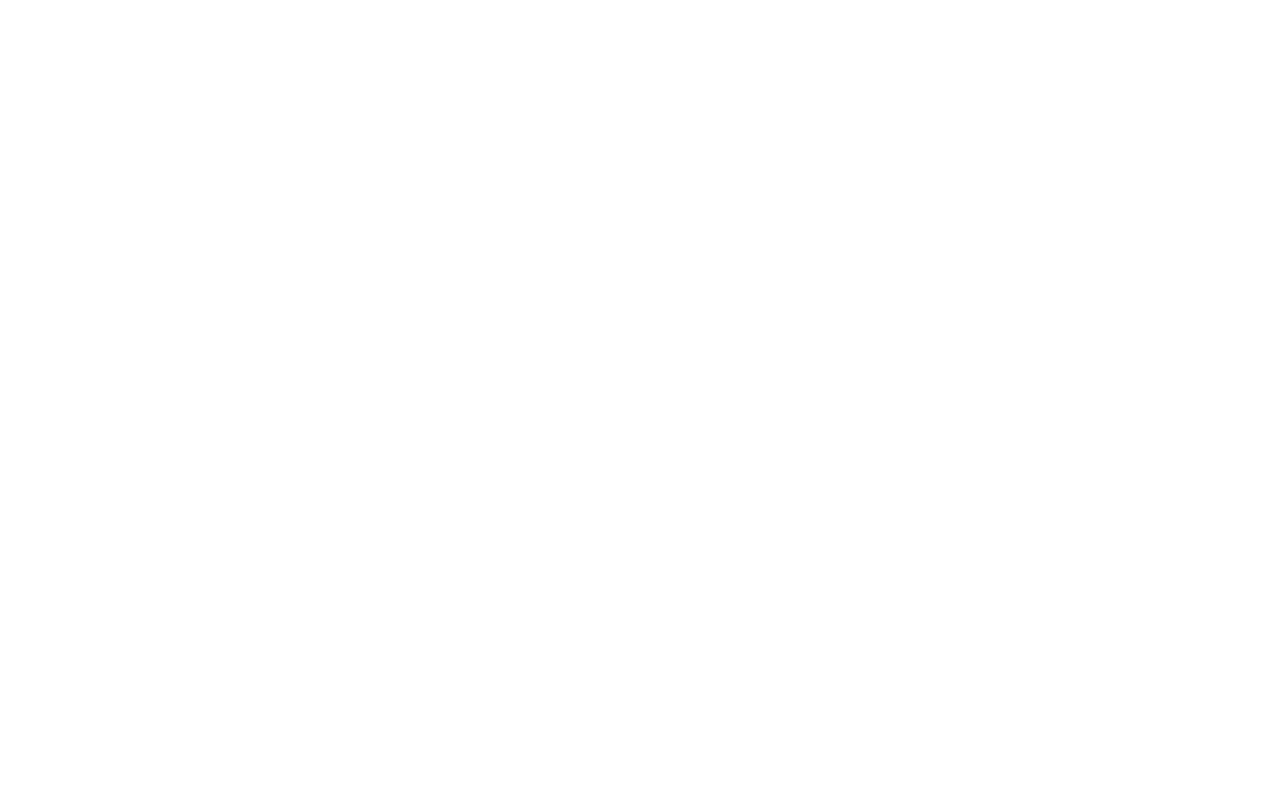
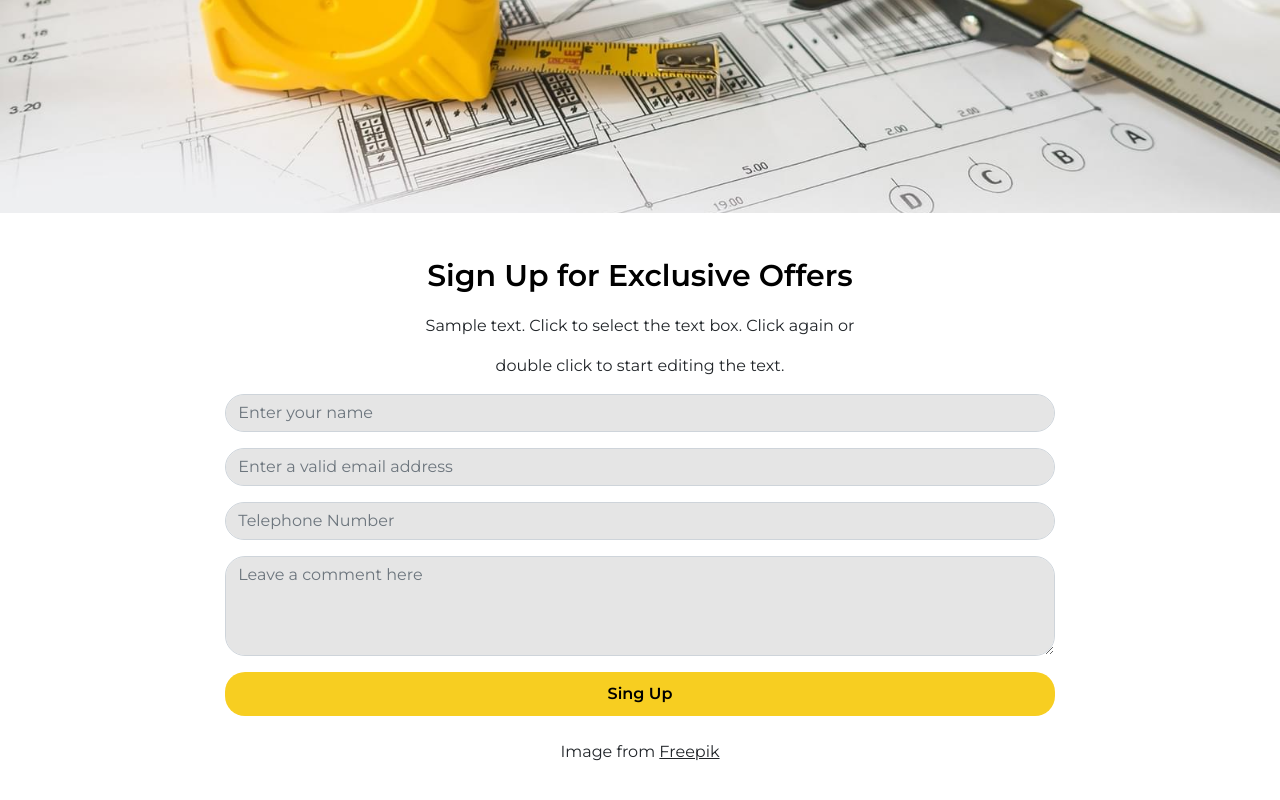
Before and after one commit to tharanga270/companysite, a React (Create React App) app: page / in a window 1280 px wide. Shown: the part 7249-8049 px from the top of the page. Before the commit the page ends 6912 px from the top, so only its background shows below. Built offline with nearby package versions, Linux system fonts and the light colour scheme.

Commit message:
9.sign up section complete

```diff
--- a/src/App.css
+++ b/src/App.css
@@ -406,3 +406,48 @@
   font-weight: 600;
 }
 /*full service section*/
+
+/*singup section*/
+.singup-section {
+  position: relative;
+  min-height: 990px;
+}
+
+.singup-image-cont {
+  background: url(./images/singupimg.jpg) no-repeat;
+  background-size: cover;
+  background-position: center;
+  height: 550px;
+}
+.colsing-md8 {
+  /*border: 1px solid red;*/
+  position: absolute;
+  margin-top: -220px;
+  background-color: white;
+  border-radius: 20px;
+  padding: 40px;
+}
+.singup-offer-title {
+  font-size: 1.875rem;
+  font-weight: 600;
+  color: black;
+}
+.singup-section input,
+.singup-section textarea {
+  background-color: #e5e5e5;
+  border-radius: 20px;
+}
+.singup-button {
+  background-color: #f7ce21 !important;
+  border-radius: 20px !important;
+  border: 0 !important;
+  font-weight: 600 !important;
+  color: black !important;
+  padding-top: 10px !important;
+  padding-bottom: 10px !important;
+}
+.singup-button:hover {
+  background-color: #1a1a1a !important;
+  color: white !important;
+}
+/*singup section*/
--- a/src/App.js
+++ b/src/App.js
@@ -7,6 +7,7 @@
 import Header from "./components/Header";
 import OurService from "./components/OurService";
 import PhotoGalaryWhatWeDo from "./components/PhotoGalaryWhatWeDo";
+import Singup from "./components/Singup";
 import WhoAreTheBest from "./components/WhoAreTheBest";
 function App() {
   return (
@@ -20,6 +21,7 @@
       <EmbeddedArchitecture />
       <Comment />
       <FullService />
+      <Singup />
     </>
   );
 }
--- a/src/components/AboutCompany.js
+++ b/src/components/AboutCompany.js
@@ -34,7 +34,7 @@
                         Freepik
                       </a>
                     </p>
-                    <button class="cmn-btns">read more</button>
+                    <button className="cmn-btns">read more</button>
                   </div>
                 </Col>
               </Row>
--- /dev/null
+++ b/src/components/Singup.js
@@ -0,0 +1,67 @@
+import React from "react";
+import Container from "react-bootstrap/Container";
+import Row from "react-bootstrap/Row";
+import Col from "react-bootstrap/Col";
+import Button from "react-bootstrap/Button";
+import Form from "react-bootstrap/Form";
+
+function Singup() {
+  return (
+    <>
+      <section className="singup-section">
+        <div className="singup-image-cont"></div>
+        <Container className="cont-singup">
+          <Row className="justify-content-center">
+            <Col md={8} className="colsing-md8">
+              <p className="singup-offer-title text-center">
+                Sign Up for Exclusive Offers
+              </p>
+              <p className="text-center">
+                Sample text. Click to select the text box. Click again or
+              </p>
+              <p className="text-center">
+                double click to start editing the text.
+              </p>
+
+              <Form>
+                <Form.Group className="mb-3" controlId="">
+                  <Form.Control type="text" placeholder="Enter your name" />
+                </Form.Group>
+
+                <Form.Group className="mb-3" controlId="">
+                  <Form.Control
+                    type="email"
+                    placeholder="Enter a valid email address"
+                  />
+                </Form.Group>
+
+                <Form.Group className="mb-3" controlId="">
+                  <Form.Control type="text" placeholder="Telephone Number" />
+                </Form.Group>
+
+                <Form.Control
+                  as="textarea"
+                  placeholder="Leave a comment here"
+                  style={{ height: "100px" }}
+                />
+                <div className="d-grid gap-2 mt-3">
+                  <Button variant="primary" className="singup-button">
+                    Sing Up
+                  </Button>{" "}
+                </div>
+                <p className="text-center mt-4">
+                  Image from{" "}
+                  <a href="#" className="text-dark">
+                    Freepik
+                  </a>
+                </p>
+              </Form>
+            </Col>
+          </Row>
+        </Container>
+      </section>
+    </>
+  );
+}
+
+export default Singup;
```
